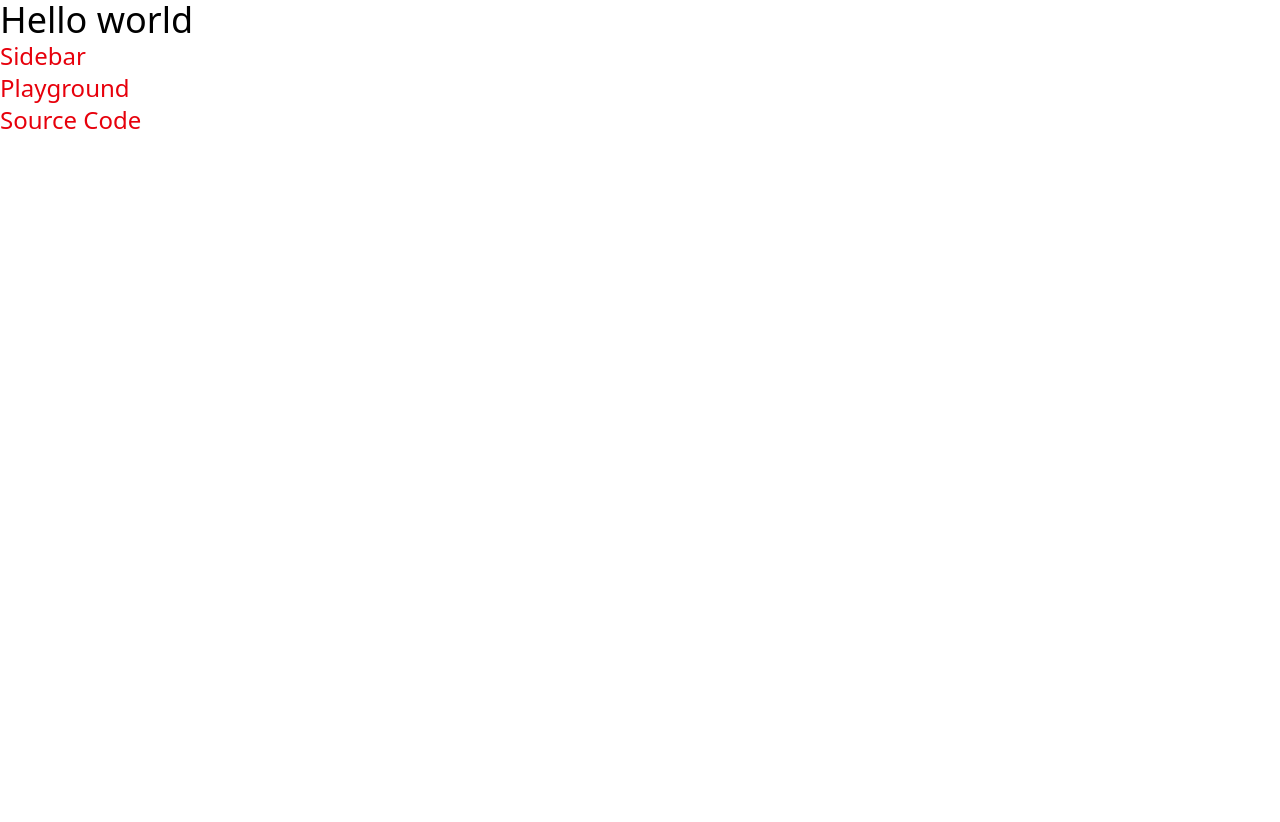
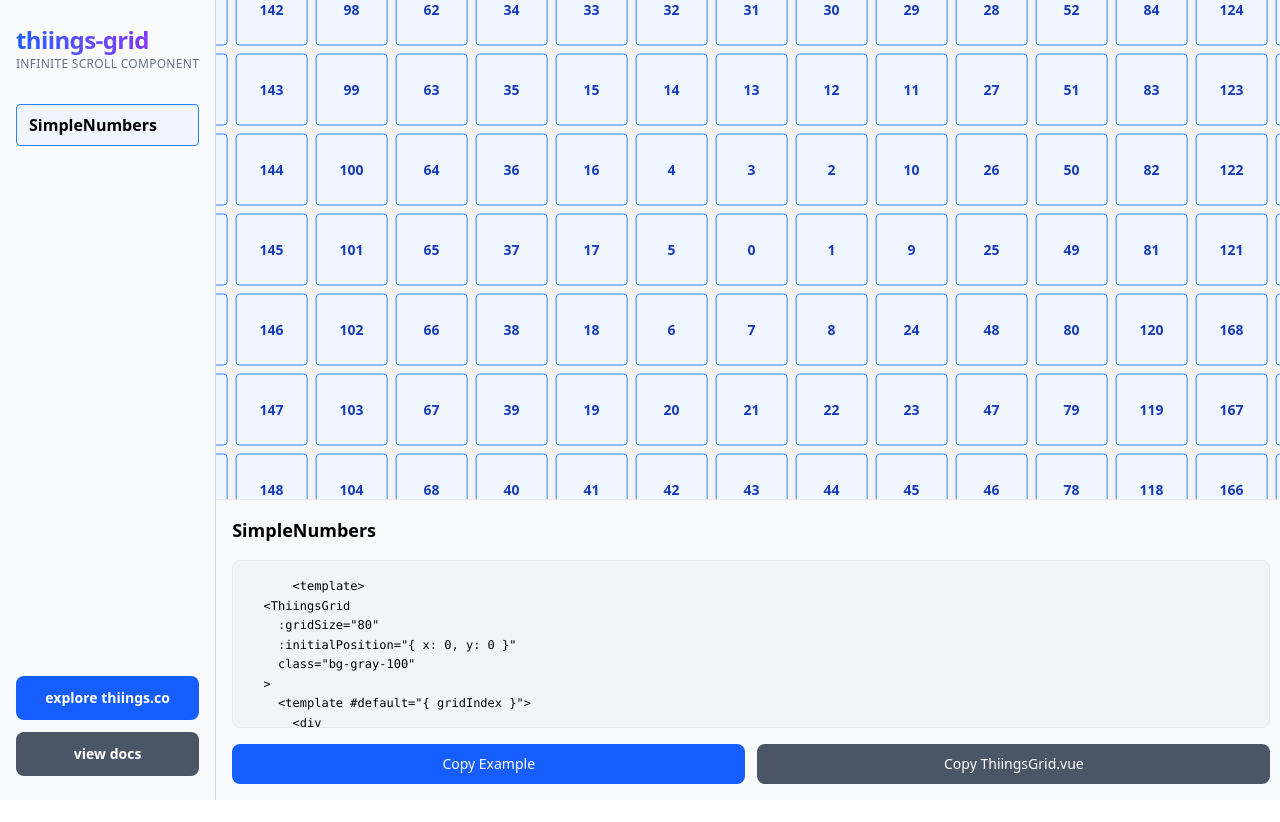
Before and after one commit to peoray/vue-thiings-grid, a Vue app: page / in a window 1280 px wide. Shown: the top 822 px of the page. After the commit the page ends 800 px from the top, so only its background shows below. Built offline with nearby package versions, Linux system fonts and the light colour scheme.

Commit message:
feat: Enhance component structure in App, Sidebar, Playground, and SourceCode and fix slot issue in grid

```diff
--- a/lib/ThiingsGrid.vue
+++ b/lib/ThiingsGrid.vue
@@ -2,13 +2,8 @@
   <div
     ref="containerRef"
     :class="className"
-    :style="{
-      position: 'absolute',
-      inset: '0',
-      touchAction: 'none',
-      overflow: 'hidden',
-      cursor: isDragging ? 'grabbing' : 'grab',
-    }"
+    class="absolute inset-0 overflow-hidden"
+    :style="{ cursor: isDragging ? 'grabbing' : 'grab', touchAction: 'none' }"
     @mousedown="handleMouseDown"
     @mousemove="handleMouseMove"
     @mouseup="handleMouseUp"
@@ -20,9 +15,8 @@
     @wheel="handleWheel"
   >
     <div
+      class="absolute inset-0"
       :style="{
-        position: 'absolute',
-        inset: '0',
         transform: `translate3d(${offset.x}px, ${offset.y}px, 0)`,
         willChange: 'transform',
       }"
@@ -30,12 +24,8 @@
       <div
         v-for="item in gridItems"
         :key="`${item.position.x}-${item.position.y}`"
+        class="absolute flex items-center justify-center select-none"
         :style="{
-          position: 'absolute',
-          display: 'flex',
-          alignItems: 'center',
-          justifyContent: 'center',
-          userSelect: 'none',
           width: `${gridSize}px`,
           height: `${gridSize}px`,
           transform: `translate3d(${
@@ -47,19 +37,17 @@
         }"
       >
         <slot
-          :item-config="{
-            gridIndex: item.gridIndex,
-            position: item.position,
-            isMoving,
-          }"
-        />
+          :gridIndex="item.gridIndex"
+          :position="item.position"
+          :isMoving="isMoving"
+        ></slot>
       </div>
     </div>
   </div>
 </template>
 
 <script setup lang="ts">
-import { ref, reactive, onMounted, onUnmounted, computed, watch } from 'vue'
+import { ref, computed, onMounted, onUnmounted, DefineProps } from 'vue'
 
 // Grid physics constants
 const MIN_VELOCITY = 0.2
@@ -68,43 +56,51 @@ const VELOCITY_HISTORY_SIZE = 5
 const FRICTION = 0.9
 const VELOCITY_THRESHOLD = 0.3
 
-// Props
-interface Props {
-  gridSize: number
-  className?: string
-  initialPosition?: Position
-}
-
-const props = withDefaults(defineProps<Props>(), {
-  className: '',
-  initialPosition: () => ({ x: 0, y: 0 }),
-})
-
-// Types
-type Position = {
+// Type definitions
+interface Position {
   x: number
   y: number
 }
 
-type GridItem = {
+interface GridItem {
   position: Position
   gridIndex: number
 }
 
-export type ItemConfig = {
+interface ItemConfig {
   isMoving: boolean
   position: Position
   gridIndex: number
 }
 
+// Define props with TypeScript
+const props = defineProps<{
+  gridSize: number
+  className?: string
+  initialPosition?: Position
+}>()
+
+// Define reactive state
+const offset = ref<Position>({ ...props.initialPosition } || { x: 0, y: 0 })
+const restPos = ref<Position>({ ...props.initialPosition } || { x: 0, y: 0 })
+const startPos = ref<Position>({ ...props.initialPosition } || { x: 0, y: 0 })
+const velocity = ref<Position>({ x: 0, y: 0 })
+const isDragging = ref<boolean>(false)
+const gridItems = ref<GridItem[]>([])
+const isMoving = ref<boolean>(false)
+const lastMoveTime = ref<number>(0)
+const velocityHistory = ref<Position[]>([])
+const containerRef = ref<HTMLElement | null>(null)
+const lastPos = ref<Position>({ x: 0, y: 0 })
+const animationFrame = ref<number | null>(null)
+const isComponentMounted = ref<boolean>(false)
+const lastUpdateTime = ref<number>(0)
+
 // Custom debounce implementation
-function debounce<T extends (...args: unknown[]) => unknown>(
-  func: T,
-  wait: number
-) {
-  let timeoutId: number | undefined = undefined
+function debounce<T extends (...args: any[]) => void>(func: T, wait: number) {
+  let timeoutId: number | undefined
 
-  const debouncedFn = function (...args: Parameters<T>) {
+  const debouncedFn = (...args: Parameters<T>) => {
     if (timeoutId) {
       clearTimeout(timeoutId)
     }
@@ -114,25 +110,27 @@ function debounce<T extends (...args: unknown[]) => unknown>(
     }, wait)
   }
 
-  debouncedFn.cancel = function () {
-    clearTimeout(timeoutId)
-    timeoutId = undefined
+  debouncedFn.cancel = () => {
+    if (timeoutId) {
+      clearTimeout(timeoutId)
+      timeoutId = undefined
+    }
   }
 
   return debouncedFn
 }
 
 // Custom throttle implementation
-function throttle<T extends (...args: unknown[]) => unknown>(
+function throttle<T extends (...args: any[]) => void>(
   func: T,
   limit: number,
   options: { leading?: boolean; trailing?: boolean } = {}
 ) {
   let lastCall = 0
-  let timeoutId: number | undefined = undefined
+  let timeoutId: number | undefined
   const { leading = true, trailing = true } = options
 
-  const throttledFn = function (...args: Parameters<T>) {
+  const throttledFn = (...args: Parameters<T>) => {
     const now = Date.now()
 
     if (!lastCall && !leading) {
@@ -155,7 +153,7 @@ function throttle<T extends (...args: unknown[]) => unknown>(
     }
   }
 
-  throttledFn.cancel = function () {
+  throttledFn.cancel = () => {
     if (timeoutId) {
       clearTimeout(timeoutId)
       timeoutId = undefined
@@ -165,61 +163,34 @@ function throttle<T extends (...args: unknown[]) => unknown>(
   return throttledFn
 }
 
-function getDistance(p1: Position, p2: Position) {
+function getDistance(p1: Position, p2: Position): number {
   const dx = p2.x - p1.x
   const dy = p2.y - p1.y
   return Math.sqrt(dx * dx + dy * dy)
 }
 
-// Refs
-const containerRef = ref<HTMLElement | null>(null)
+const debouncedStopMoving = debounce(() => {
+  isMoving.value = false
+  restPos.value = { ...offset.value }
+}, 200)
 
-// Reactive state
-const state = reactive({
-  offset: { ...props.initialPosition },
-  isDragging: false,
-  startPos: { ...props.initialPosition },
-  restPos: { ...props.initialPosition },
-  velocity: { x: 0, y: 0 },
-  gridItems: [] as GridItem[],
-  isMoving: false,
-  lastMoveTime: 0,
-  velocityHistory: [] as Position[],
+const debouncedUpdateGridItems = throttle(updateGridItems, UPDATE_INTERVAL, {
+  leading: true,
+  trailing: true,
 })
 
-// Destructure reactive properties for template
-const { offset, isDragging, gridItems, isMoving } = state
-
-// Other refs
-const lastPos = ref<Position>({ x: 0, y: 0 })
-const animationFrame = ref<number | null>(null)
-const isComponentMounted = ref(false)
-const lastUpdateTime = ref(0)
-
-// Computed properties
-const containerWidth = computed(() => {
-  return containerRef.value?.getBoundingClientRect().width || 0
-})
-
-const containerHeight = computed(() => {
-  return containerRef.value?.getBoundingClientRect().height || 0
-})
-
-// Methods
-const calculateVisiblePositions = (): Position[] => {
+function calculateVisiblePositions(): Position[] {
   if (!containerRef.value) return []
 
   const rect = containerRef.value.getBoundingClientRect()
   const width = rect.width
   const height = rect.height
 
-  // Calculate grid cells needed to fill container
   const cellsX = Math.ceil(width / props.gridSize)
   const cellsY = Math.ceil(height / props.gridSize)
 
-  // Calculate center position based on offset
-  const centerX = -Math.round(state.offset.x / props.gridSize)
-  const centerY = -Math.round(state.offset.y / props.gridSize)
+  const centerX = -Math.round(offset.value.x / props.gridSize)
+  const centerY = -Math.round(offset.value.y / props.gridSize)
 
   const positions: Position[] = []
   const halfCellsX = Math.ceil(cellsX / 2)
@@ -234,102 +205,74 @@ const calculateVisiblePositions = (): Position[] => {
   return positions
 }
 
-const getItemIndexForPosition = (x: number, y: number): number => {
-  // Special case for center
+function getItemIndexForPosition(x: number, y: number): number {
   if (x === 0 && y === 0) return 0
 
-  // Determine which layer of the spiral we're in
   const layer = Math.max(Math.abs(x), Math.abs(y))
-
-  // Calculate the size of all inner layers
   const innerLayersSize = Math.pow(2 * layer - 1, 2)
-
-  // Calculate position within current layer
   let positionInLayer = 0
 
   if (y === 0 && x === layer) {
-    // Starting position (middle right)
     positionInLayer = 0
   } else if (y < 0 && x === layer) {
-    // Right side, bottom half
     positionInLayer = -y
   } else if (y === -layer && x > -layer) {
-    // Bottom side
     positionInLayer = layer + (layer - x)
   } else if (x === -layer && y < layer) {
-    // Left side
     positionInLayer = 3 * layer + (layer + y)
   } else if (y === layer && x < layer) {
-    // Top side
     positionInLayer = 5 * layer + (layer + x)
   } else {
-    // Right side, top half (y > 0 && x === layer)
     positionInLayer = 7 * layer + (layer - y)
   }
 
-  const index = innerLayersSize + positionInLayer
-  return index
+  return innerLayersSize + positionInLayer
 }
 
-const debouncedStopMoving = debounce(() => {
-  state.isMoving = false
-  state.restPos = { ...state.offset }
-}, 200)
-
-const updateGridItems = () => {
+function updateGridItems() {
   if (!isComponentMounted.value) return
 
   const positions = calculateVisiblePositions()
-  const newItems = positions.map((position) => {
-    const gridIndex = getItemIndexForPosition(position.x, position.y)
-    return {
-      position,
-      gridIndex,
-    }
-  })
+  const newItems = positions.map((position) => ({
+    position,
+    gridIndex: getItemIndexForPosition(position.x, position.y),
+  }))
 
-  const distanceFromRest = getDistance(state.offset, state.restPos)
-
-  state.gridItems = newItems
-  state.isMoving = distanceFromRest > 5
+  const distanceFromRest = getDistance(offset.value, restPos.value)
+  gridItems.value = newItems
+  isMoving.value = distanceFromRest > 5
 
   debouncedStopMoving()
 }
 
-const debouncedUpdateGridItems = throttle(updateGridItems, UPDATE_INTERVAL, {
-  leading: true,
-  trailing: true,
-})
-
-const animate = () => {
+function animate() {
   if (!isComponentMounted.value) return
 
   const currentTime = performance.now()
   const deltaTime = currentTime - lastUpdateTime.value
 
   if (deltaTime >= UPDATE_INTERVAL) {
-    const { velocity } = state
-    const speed = Math.sqrt(velocity.x * velocity.x + velocity.y * velocity.y)
+    const speed = Math.sqrt(
+      velocity.value.x * velocity.value.x + velocity.value.y * velocity.value.y
+    )
 
     if (speed < MIN_VELOCITY) {
-      state.velocity = { x: 0, y: 0 }
+      velocity.value = { x: 0, y: 0 }
       return
     }
 
-    // Apply non-linear deceleration based on speed
     let deceleration = FRICTION
     if (speed < VELOCITY_THRESHOLD) {
-      // Apply stronger deceleration at lower speeds for more natural stopping
       deceleration = FRICTION * (speed / VELOCITY_THRESHOLD)
     }
 
-    state.offset = {
-      x: state.offset.x + state.velocity.x,
-      y: state.offset.y + state.velocity.y,
+    offset.value = {
+      x: offset.value.x + velocity.value.x,
+      y: offset.value.y + velocity.value.y,
     }
-    state.velocity = {
-      x: state.velocity.x * deceleration,
-      y: state.velocity.y * deceleration,
+    velocity.value = {
+      x: velocity.value.x * deceleration,
+      y: velocity.value.y * deceleration,
     }
 
     debouncedUpdateGridItems()
@@ -339,131 +282,114 @@ const animate = () => {
   animationFrame.value = requestAnimationFrame(animate)
 }
 
-const handleDown = (p: Position) => {
+function handleDown(p: Position) {
   if (animationFrame.value) {
     cancelAnimationFrame(animationFrame.value)
   }
 
-  state.isDragging = true
-  state.startPos = {
-    x: p.x - state.offset.x,
-    y: p.y - state.offset.y,
+  isDragging.value = true
+  startPos.value = {
+    x: p.x - offset.value.x,
+    y: p.y - offset.value.y,
   }
-  state.velocity = { x: 0, y: 0 }
-
+  velocity.value = { x: 0, y: 0 }
   lastPos.value = { x: p.x, y: p.y }
 }
 
-const handleMove = (p: Position) => {
-  if (!state.isDragging) return
+function handleMove(p: Position) {
+  if (!isDragging.value) return
 
   const currentTime = performance.now()
-  const timeDelta = currentTime - state.lastMoveTime
+  const timeDelta = currentTime - lastMoveTime.value
 
-  // Calculate raw velocity based on position and time
-  const rawVelocity = {
+  const rawVelocity: Position = {
     x: (p.x - lastPos.value.x) / (timeDelta || 1),
     y: (p.y - lastPos.value.y) / (timeDelta || 1),
   }
 
-  // Add to velocity history and maintain fixed size
-  const velocityHistory = [...state.velocityHistory, rawVelocity]
-  if (velocityHistory.length > VELOCITY_HISTORY_SIZE) {
-    velocityHistory.shift()
+  velocityHistory.value = [...velocityHistory.value, rawVelocity]
+  if (velocityHistory.value.length > VELOCITY_HISTORY_SIZE) {
+    velocityHistory.value.shift()
   }
 
-  // Calculate smoothed velocity using moving average
-  const smoothedVelocity = velocityHistory.reduce(
+  const smoothedVelocity = velocityHistory.value.reduce(
     (acc, vel) => ({
-      x: acc.x + vel.x / velocityHistory.length,
-      y: acc.y + vel.y / velocityHistory.length,
+      x: acc.x + vel.x / velocityHistory.value.length,
+      y: acc.y + vel.y / velocityHistory.value.length,
     }),
     { x: 0, y: 0 }
   )
 
-  state.velocity = smoothedVelocity
-  state.offset = {
-    x: p.x - state.startPos.x,
-    y: p.y - state.startPos.y,
+  velocity.value = smoothedVelocity
+  offset.value = {
+    x: p.x - startPos.value.x,
+    y: p.y - startPos.value.y,
   }
-  state.lastMoveTime = currentTime
-  state.velocityHistory = velocityHistory
-
+  lastMoveTime.value = currentTime
+  velocityHistory.value = velocityHistory.value
   updateGridItems()
-
   lastPos.value = { x: p.x, y: p.y }
 }
 
-const handleUp = () => {
-  state.isDragging = false
+function handleUp() {
+  isDragging.value = false
   animationFrame.value = requestAnimationFrame(animate)
 }
 
-const handleMouseDown = (e: MouseEvent) => {
-  handleDown({
-    x: e.clientX,
-    y: e.clientY,
-  })
+function handleMouseDown(e: MouseEvent) {
+  handleDown({ x: e.clientX, y: e.clientY })
 }
 
-const handleMouseMove = (e: MouseEvent) => {
+function handleMouseMove(e: MouseEvent) {
   e.preventDefault()
-  handleMove({
-    x: e.clientX,
-    y: e.clientY,
-  })
+  handleMove({ x: e.clientX, y: e.clientY })
 }
 
-const handleMouseUp = () => {
+function handleMouseUp() {
   handleUp()
 }
 
-const handleTouchStart = (e: TouchEvent) => {
+function handleTouchStart(e: TouchEvent) {
   const touch = e.touches[0]
-
   if (!touch) return
-
-  handleDown({
-    x: touch.clientX,
-    y: touch.clientY,
-  })
+  handleDown({ x: touch.clientX, y: touch.clientY })
 }
 
-const handleTouchMove = (e: TouchEvent) => {
+function handleTouchMove(e: TouchEvent) {
   const touch = e.touches[0]
-
   if (!touch) return
-
-  handleMove({
-    x: touch.clientX,
-    y: touch.clientY,
-  })
+  handleMove({ x: touch.clientX, y: touch.clientY })
 }
 
-const handleTouchEnd = () => {
+function handleTouchEnd() {
   handleUp()
 }
 
-const handleWheel = (e: WheelEvent) => {
-  // Get the scroll deltas
+function handleWheel(e: WheelEvent) {
   const deltaX = e.deltaX
   const deltaY = e.deltaY
 
-  state.offset = {
-    x: state.offset.x - deltaX,
-    y: state.offset.y - deltaY,
+  offset.value = {
+    x: offset.value.x - deltaX,
+    y: offset.value.y - deltaY,
   }
-  state.velocity = { x: 0, y: 0 } // Reset velocity when scrolling
-
+  velocity.value = { x: 0, y: 0 }
   debouncedUpdateGridItems()
 }
 
-// Public method equivalent
-const getCurrentPosition = () => {
-  return state.offset
-}
+// Computed properties for container dimensions
+const containerWidth = computed(
+  () => containerRef.value?.getBoundingClientRect().width || 0
+)
+const containerHeight = computed(
+  () => containerRef.value?.getBoundingClientRect().height || 0
+)
 
-// Lifecycle
+// Expose public method
+defineExpose({
+  publicGetCurrentPosition: () => offset.value,
+})
+
 onMounted(() => {
   isComponentMounted.value = true
   updateGridItems()
@@ -476,9 +402,8 @@ onUnmounted(() => {
   }
   debouncedUpdateGridItems.cancel()
 })
+</script>
 
-// Expose public methods
-defineExpose({
-  getCurrentPosition,
-})
-</script>
+<style scoped>
+/* No additional styles needed as Tailwind classes are used in the template */
+</style>
--- a/package.json
+++ b/package.json
@@ -11,7 +11,8 @@
   "dependencies": {
     "@tailwindcss/vite": "^4.1.8",
     "tailwindcss": "^4.1.8",
-    "vue": "^3.5.13"
+    "vue": "^3.5.13",
+    "vue-sonner": "^2.0.0"
   },
   "devDependencies": {
     "@vitejs/plugin-vue": "^5.2.3",
--- a/src/App.vue
+++ b/src/App.vue
@@ -1,40 +1,32 @@
+<template>
+  <div class="flex h-screen w-screen font-sans">
+    <Sidebar
+      :current-example="currentExample"
+      :on-example-change="setCurrentExample"
+    />
+    <main class="flex flex-1 flex-col h-screen">
+      <div class="flex-[3] relative bg-white border-b border-gray-200">
+        <Playground :current-example="currentExample" />
+      </div>
+      <div class="flex flex-1 min-h-[300px]">
+        <SourceCode :current-example="currentExample" />
+      </div>
+    </main>
+    <Toaster position="top-right" rich-colors />
+  </div>
+</template>
+
 <script setup lang="ts">
+import { ref } from 'vue'
+import 'vue-sonner/style.css'
+import { Toaster } from 'vue-sonner'
 import Sidebar from './components/Sidebar.vue'
 import Playground from './components/Playground.vue'
 import SourceCode from './components/SourceCode.vue'
 
-import ThiingsGrid, { type ItemConfig } from '../lib/ThiingsGrid.vue'
+const currentExample = ref(0)
+
+const setCurrentExample = (index: number) => {
+  currentExample.value = index
+}
 </script>
-
-<template>
-  <div>
-    <h1 class="text-4xl">Hello world</h1>
-
-    <Sidebar />
-    <Playground />
-    <SourceCode />
-
-    <!-- <ThiingsGrid
-      :grid-size="100"
-      class="my-grid"
-      :initial-position="{ x: 0, y: 0 }"
-    >
-      <template #default="{ itemConfig }">
-        <div class="grid-item">
-          {{ itemConfig.gridIndex }}
-        </div>
-      </template>
-    </ThiingsGrid> -->
-
-    <div :style="{ width: '100vw', height: '100vh' }">
-      <ThiingsGrid :grid-size="80">
-        <template #default="{ itemConfig }">
-          <!-- Inline cell rendering -->
-          <div class="absolute inset-1 flex items-center justify-center">
-            {{ itemConfig.gridIndex }}
-          </div>
-        </template>
-      </ThiingsGrid>
-    </div>
-  </div>
-</template>
--- a/src/components/Playground.vue
+++ b/src/components/Playground.vue
@@ -1,5 +1,37 @@
 <template>
-  <div>
-    <h1 class="text-2xl text-red-600">Playground</h1>
+  <div class="flex-1 relative w-full h-full overscroll-none">
+    <component :is="CurrentExampleComponent" />
   </div>
 </template>
+
+<script lang="ts">
+import { computed } from 'vue'
+import SimpleNumbersExample from '../examples/SimpleNumbers.vue'
+import simpleNumbersSource from '../examples/SimpleNumbers.vue?raw'
+
+export const exampleComponents = [SimpleNumbersExample]
+
+export const sourceCodes = [simpleNumbersSource]
+
+export const componentNames = computed(() =>
+  sourceCodes.map((code) => {
+    // Updated regex to match `name: 'ComponentName'` inside `export default`
+    const match = code.match(/export\s+default\s+\{\s*name:\s*['"]([^'"]+)['"]/)
+    return match?.[1] || 'Unknown'
+  })
+)
+</script>
+
+<script setup lang="ts">
+import { computed } from 'vue'
+
+interface PlaygroundProps {
+  currentExample: number
+}
+
+const props = defineProps<PlaygroundProps>()
+
+const CurrentExampleComponent = computed(
+  () => exampleComponents[props.currentExample]
+)
+</script>
--- a/src/components/Sidebar.vue
+++ b/src/components/Sidebar.vue
@@ -1,5 +1,64 @@
 <template>
-  <div>
-    <h1 class="text-2xl text-red-600">Sidebar</h1>
-  </div>
+  <aside
+    class="flex-shrink-0 bg-gray-50 border-r border-gray-300 px-4 py-6 flex flex-col justify-between"
+  >
+    <div>
+      <div class="mb-8">
+        <h2
+          class="mt-0 text-2xl font-bold bg-gradient-to-r from-blue-600 to-purple-600 bg-clip-text text-transparent tracking-tight"
+        >
+          thiings-grid
+        </h2>
+        <div class="text-xs text-gray-500 font-medium tracking-wide uppercase">
+          infinite scroll component
+        </div>
+      </div>
+      <nav>
+        <div class="list-none p-0 mb-8">
+          <div
+            v-for="(exampleName, index) in componentNames"
+            :key="index"
+            :class="[
+              'mb-4 cursor-pointer px-3 py-2 rounded transition-colors',
+              currentExample === index
+                ? 'bg-blue-50 border border-blue-500 font-bold'
+                : 'hover:bg-gray-200',
+            ]"
+            @click="onExampleChange(index)"
+          >
+            {{ exampleName }}
+          </div>
+        </div>
+      </nav>
+    </div>
+    <div class="space-y-3">
+      <a
+        href="https://thiings.co"
+        target="_blank"
+        rel="noopener noreferrer"
+        class="block w-full bg-blue-600 hover:bg-blue-700 text-white font-bold py-3 px-4 rounded-lg text-center text-sm transition-colors duration-200 no-underline"
+      >
+        explore thiings.co
+      </a>
+      <a
+        href="https://github.com/charlieclark/thiings-grid"
+        target="_blank"
+        rel="noopener noreferrer"
+        class="block w-full bg-gray-600 hover:bg-gray-700 text-white font-bold py-3 px-4 rounded-lg text-center text-sm transition-colors duration-200 no-underline"
+      >
+        view docs
+      </a>
+    </div>
+  </aside>
 </template>
+
+<script setup lang="ts">
+import { componentNames } from './Playground.vue'
+
+interface SidebarProps {
+  currentExample: number
+  onExampleChange: (index: number) => void
+}
+
+defineProps<SidebarProps>()
+</script>
--- a/src/components/SourceCode.vue
+++ b/src/components/SourceCode.vue
@@ -1,5 +1,66 @@
 <template>
-  <div>
-    <h1 class="text-2xl text-red-600">Source Code</h1>
-  </div>
+  <section
+    class="flex-[2] p-4 border-r border-gray-200 bg-gray-50 flex flex-col"
+  >
+    <div class="mb-4">
+      <h3 class="m-0 text-lg font-semibold">{{ currentComponentName }}</h3>
+    </div>
+    <pre
+      class="bg-gray-100 p-4 rounded-lg text-xs leading-relaxed overflow-auto flex-1 border border-gray-200 font-mono mb-4"
+    >
+      <code>{{ currentSourceCode }}</code>
+    </pre>
+    <div class="flex gap-3">
+      <button
+        @click="handleCopy"
+        class="flex-1 px-4 py-2.5 bg-blue-600 text-white border-none rounded-lg cursor-pointer text-sm font-medium hover:bg-blue-700 transition-colors duration-200"
+      >
+        Copy Example
+      </button>
+      <button
+        @click="handleCopyThiingsGrid"
+        class="flex-1 px-4 py-2.5 bg-gray-600 text-white border-none rounded-lg cursor-pointer text-sm font-medium hover:bg-gray-700 transition-colors duration-200"
+      >
+        Copy ThiingsGrid.vue
+      </button>
+    </div>
+  </section>
 </template>
+
+<script setup lang="ts">
+import { computed } from 'vue'
+import { componentNames, sourceCodes } from './Playground.vue'
+import { toast } from 'vue-sonner'
+import thingsGridSource from '../../lib/ThiingsGrid.vue?raw'
+
+interface SourceCodeProps {
+  currentExample: number
+}
+
+const props = defineProps<SourceCodeProps>()
+
+const currentComponentName = computed(
+  () => componentNames.value[props.currentExample]
+)
+
+const currentSourceCode = computed(() => sourceCodes[props.currentExample])
+
+const handleCopy = async () => {
+  try {
+    await navigator.clipboard.writeText(currentSourceCode.value)
+    toast.success('Example code copied to clipboard!')
+  } catch (error) {
+    toast.error('Failed to copy example code.')
+    console.error('Failed to copy:', error)
+  }
+}
+
+const handleCopyThiingsGrid = async () => {
+  try {
+    await navigator.clipboard.writeText(thingsGridSource)
+    toast.success('ThiingsGrid component copied to clipboard!')
+  } catch (error) {
+    console.error('Failed to copy:', error)
+  }
+}
+</script>
--- a/src/examples/SimpleNumbers.vue
+++ b/src/examples/SimpleNumbers.vue
@@ -1,5 +1,25 @@
 <template>
-  <div>
-    <h1 class="text-2xl text-red-600">Simple Numbers</h1>
-  </div>
+  <ThiingsGrid
+    :gridSize="80"
+    :initialPosition="{ x: 0, y: 0 }"
+    class="bg-gray-100"
+  >
+    <template #default="{ gridIndex }">
+      <div
+        class="absolute inset-1 flex items-center justify-center bg-blue-50 border border-blue-500 rounded text-sm font-bold text-blue-800"
+      >
+        {{ gridIndex }}
+      </div>
+    </template>
+  </ThiingsGrid>
 </template>
+
+<script setup lang="ts">
+import ThiingsGrid, { type ItemConfig } from '../../lib/ThiingsGrid.vue'
+</script>
+
+<script lang="ts">
+export default {
+  name: 'SimpleNumbers',
+}
+</script>
```
Also changed, not shown: 1 other file (tests, documents, lock files or other folders).
